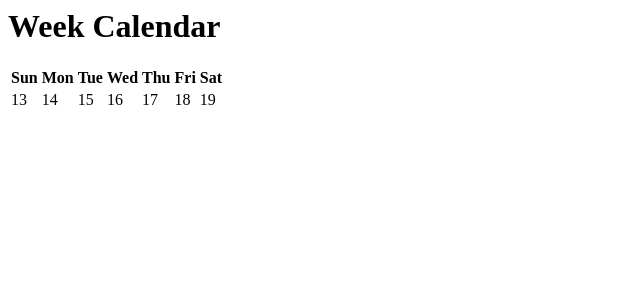
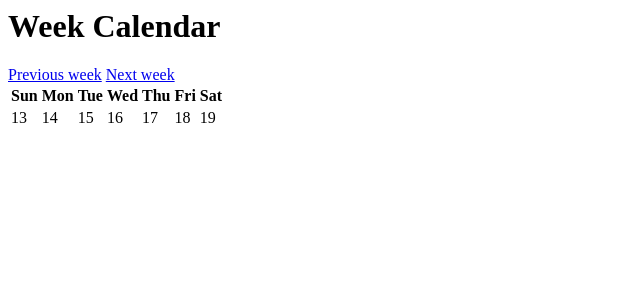
Before and after one commit to sh-in/diet_management_app, a Django app: page /week/ in a window 1280 px wide. Shown: the top 300 px of the page, without its empty margins (0-640 px from the left). Run offline with Django 4.2, Linux system fonts and the light colour scheme.

Commit message:
update week calendar

```diff
--- a/diet_management/templates/diet_management/week.html
+++ b/diet_management/templates/diet_management/week.html
@@ -1,4 +1,7 @@
 <h1>Week Calendar</h1>
+
+<a href="{% url 'week' week_previous.year week_previous.month week_previous.day %}">Previous week</a>
+<a href="{% url 'week' week_next.year week_next.month week_next.day %}">Next week</a>
 
 <table>
     <thead>
```
